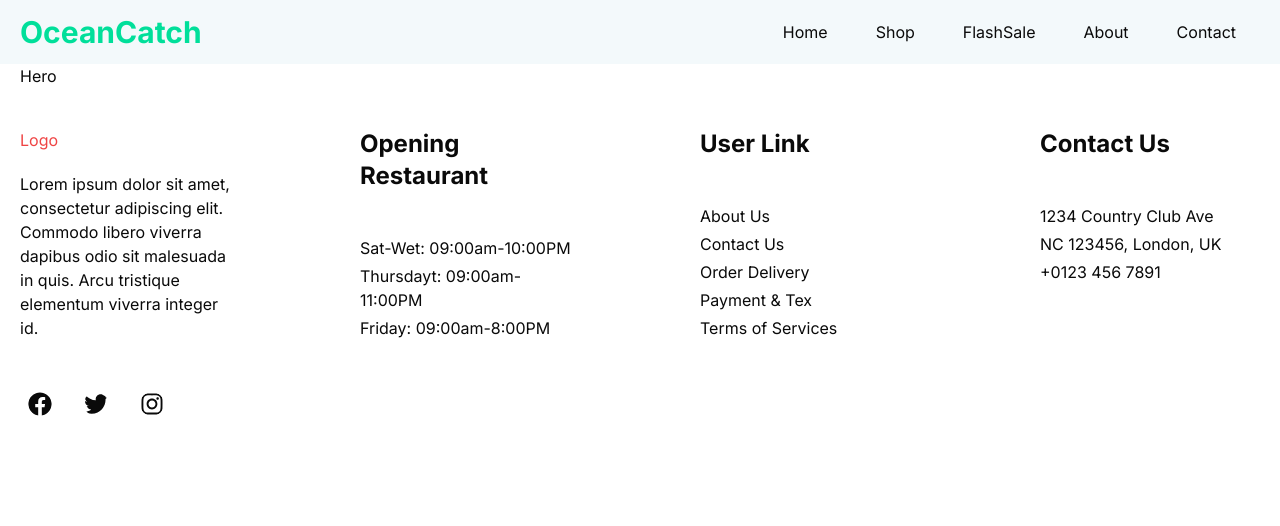
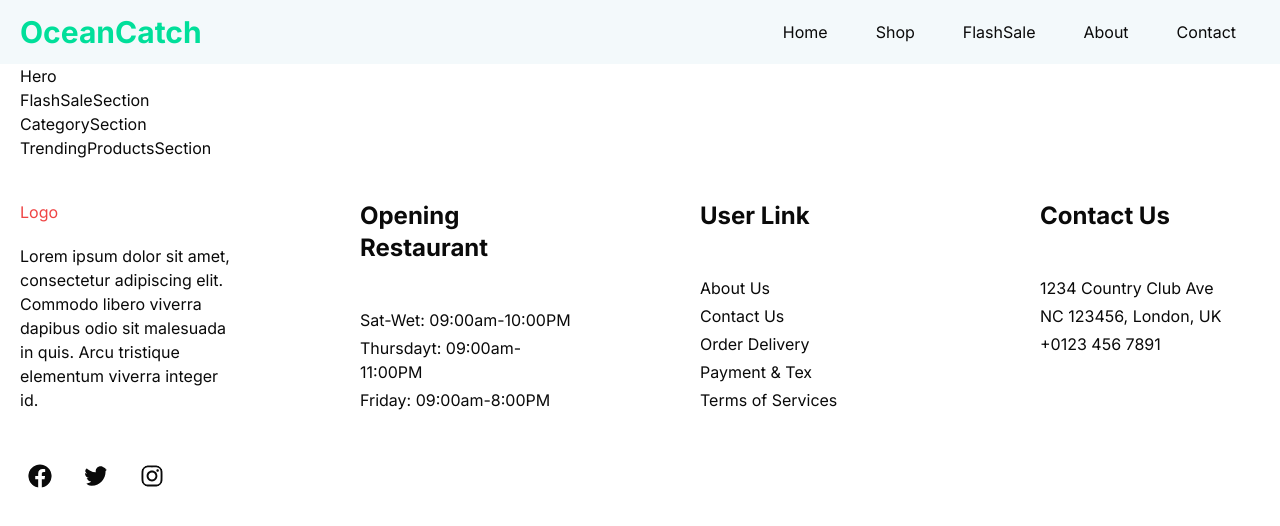
Before and after one commit to mahdimortuza/ocean-catch-client, a Next.js app: page / in a window 1280 px wide. Shown: the top 526 px of the page. Built offline with nearby package versions, Linux system fonts and the light colour scheme.

Commit message:
container added

```diff
--- a/src/app/(withCommonLayout)/page.tsx
+++ b/src/app/(withCommonLayout)/page.tsx
@@ -1,9 +1,15 @@
+import CategorySection from "@/components/pageSections/Homepage/CategorySection";
+import FlashSaleSection from "@/components/pageSections/Homepage/FlashSaleSection";
 import HeroSection from "@/components/pageSections/Homepage/Hero";
+import TrendingProductsSection from "@/components/pageSections/Homepage/TrendingProductsSection";
 
 export default function Home() {
   return (
     <>
       <HeroSection />
+      <FlashSaleSection />
+      <CategorySection />
+      <TrendingProductsSection />
     </>
   );
 }
--- a/src/components/pageSections/Homepage/CategorySection.tsx
+++ b/src/components/pageSections/Homepage/CategorySection.tsx
@@ -1,5 +1,7 @@
+import Container from "@/components/Container";
+
 const CategorySection = () => {
-  return <div>CategorySection</div>;
+  return <Container>CategorySection</Container>;
 };
 
 export default CategorySection;
--- a/src/components/pageSections/Homepage/FlashSaleSection.tsx
+++ b/src/components/pageSections/Homepage/FlashSaleSection.tsx
@@ -1,5 +1,7 @@
+import Container from "@/components/Container";
+
 const FlashSaleSection = () => {
-  return <div>FlashSaleSection</div>;
+  return <Container>FlashSaleSection</Container>;
 };
 
 export default FlashSaleSection;
--- a/src/components/pageSections/Homepage/TrendingProductsSection.tsx
+++ b/src/components/pageSections/Homepage/TrendingProductsSection.tsx
@@ -1,5 +1,7 @@
+import Container from "@/components/Container";
+
 const TrendingProductsSection = () => {
-  return <div>TrendingProductsSection</div>;
+  return <Container>TrendingProductsSection</Container>;
 };
 
 export default TrendingProductsSection;
```
